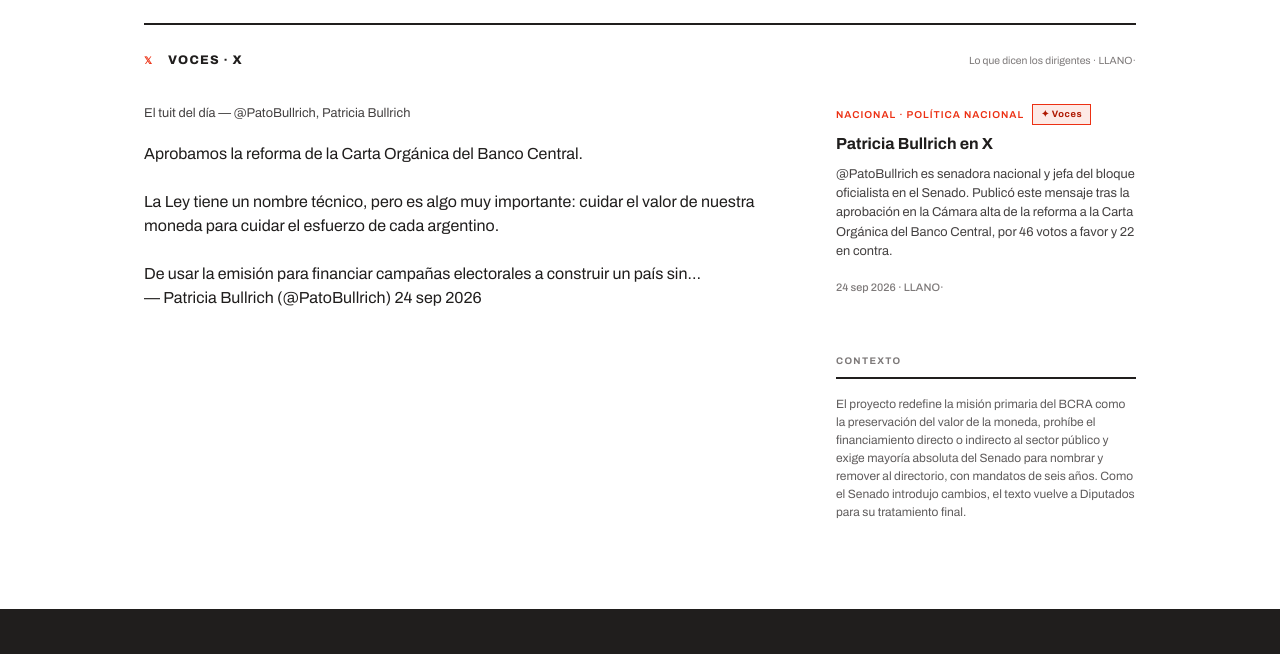
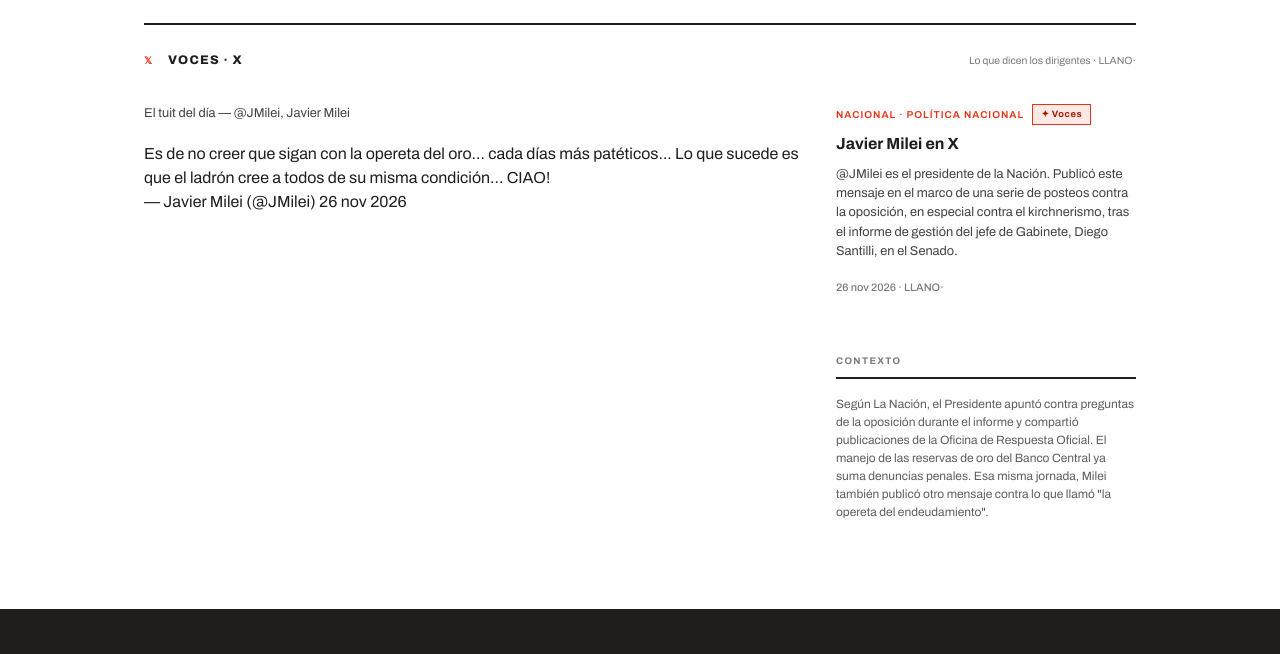
Before and after one commit to ramiropasso-cloud/llano-diario, a plain HTML site: page index.html in a window 1280 px wide. Shown: the part 1617-2271 px from the top of the page. Drawn offline with Linux system fonts and the light colour scheme; no server answers.

Commit message:
Voces X: tuit de Milei del 26/11 sobre la opereta del oro
Co-Authored-By: Claude Sonnet 5.5 <noreply@anthropic.com>

```diff
--- a/index.html
+++ b/index.html
@@ -578,13 +578,13 @@ footer { border-top: 2px solid var(--ink); padding: 2.5rem 2rem 1.5rem; }
 
       <!-- Columna tweets -->
       <div>
-        <p style="font-size:.8rem;color:var(--ink-2);margin:0 0 1.2rem;line-height:1.5;">El tuit del día — @PatoBullrich, Patricia Bullrich</p>
+        <p style="font-size:.8rem;color:var(--ink-2);margin:0 0 1.2rem;line-height:1.5;">El tuit del día — @JMilei, Javier Milei</p>
 
-        <!-- Tweet: @PatoBullrich -->
+        <!-- Tweet: @JMilei -->
         <blockquote class="twitter-tweet" data-lang="es">
-          <p lang="es" dir="ltr">Aprobamos la reforma de la Carta Orgánica del Banco Central.<br><br>La Ley tiene un nombre técnico, pero es algo muy importante: cuidar el valor de nuestra moneda para cuidar el esfuerzo de cada argentino.<br><br>De usar la emisión para financiar campañas electorales a construir un país sin…</p>
-          &mdash; Patricia Bullrich (@PatoBullrich)
-          <a href="https://x.com/PatoBullrich/status/2103216999019208791">24 sep 2026</a>
+          <p lang="es" dir="ltr">Es de no creer que sigan con la opereta del oro... cada días más patéticos... Lo que sucede es que el ladrón cree a todos de su misma condición... CIAO!</p>
+          &mdash; Javier Milei (@JMilei)
+          <a href="https://x.com/JMilei/status/2125742797433053312">26 nov 2026</a>
         </blockquote>
 
       </div>
@@ -596,13 +596,13 @@ footer { border-top: 2px solid var(--ink); padding: 2.5rem 2rem 1.5rem; }
             <span class="cat">Nacional · Política Nacional</span>
             <span class="ia-badge">&#10022; Voces</span>
           </div>
-          <h4 style="font-size:1rem;line-height:1.4;margin:0 0 .6rem;">Patricia Bullrich en X</h4>
-          <p style="font-size:.8rem;color:var(--ink-2);line-height:1.5;margin:0 0 .8rem;">@PatoBullrich es senadora nacional y jefa del bloque oficialista en el Senado. Publicó este mensaje tras la aprobación en la Cámara alta de la reforma a la Carta Orgánica del Banco Central, por 46 votos a favor y 22 en contra.</p>
-          <span class="ts">24 sep 2026 · LLANO·</span>
+          <h4 style="font-size:1rem;line-height:1.4;margin:0 0 .6rem;">Javier Milei en X</h4>
+          <p style="font-size:.8rem;color:var(--ink-2);line-height:1.5;margin:0 0 .8rem;">@JMilei es el presidente de la Nación. Publicó este mensaje en el marco de una serie de posteos contra la oposición, en especial contra el kirchnerismo, tras el informe de gestión del jefe de Gabinete, Diego Santilli, en el Senado.</p>
+          <span class="ts">26 nov 2026 · LLANO·</span>
         </div>
         <div class="ab">
           <h6 class="ab-hd">Contexto</h6>
-          <p style="font-size:.75rem;color:var(--ink-3);line-height:1.5;margin:0;">El proyecto redefine la misión primaria del BCRA como la preservación del valor de la moneda, prohíbe el financiamiento directo o indirecto al sector público y exige mayoría absoluta del Senado para nombrar y remover al directorio, con mandatos de seis años. Como el Senado introdujo cambios, el texto vuelve a Diputados para su tratamiento final.</p>
+          <p style="font-size:.75rem;color:var(--ink-3);line-height:1.5;margin:0;">Según La Nación, el Presidente apuntó contra preguntas de la oposición durante el informe y compartió publicaciones de la Oficina de Respuesta Oficial. El manejo de las reservas de oro del Banco Central ya suma denuncias penales. Esa misma jornada, Milei también publicó otro mensaje contra lo que llamó "la opereta del endeudamiento".</p>
         </div>
       </div>
 
```
Also changed, not shown: llano.html (+9 -9 lines).
